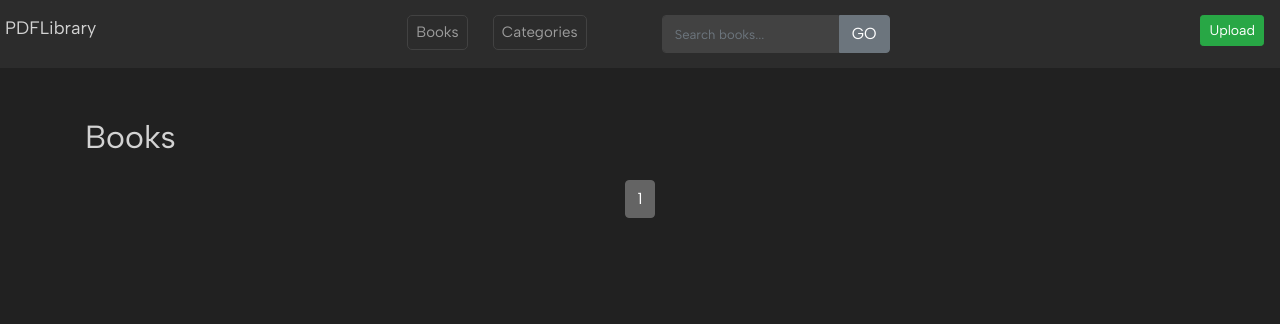
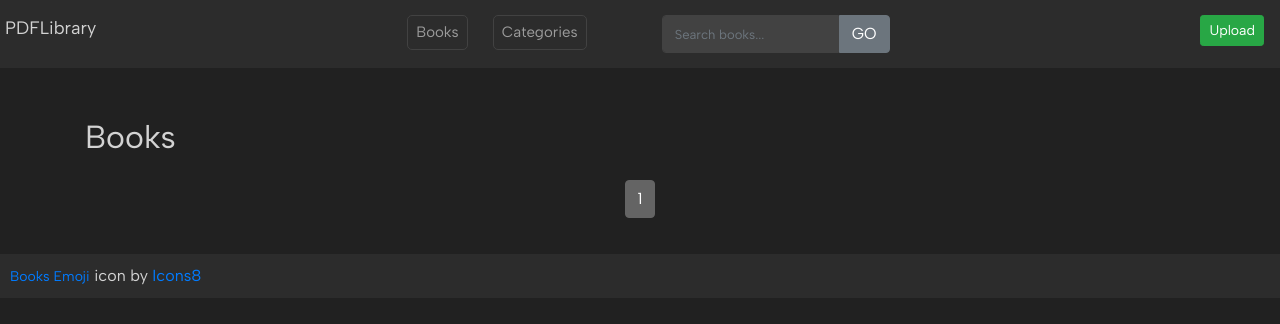
Before and after one commit to kiraboibrahim/pdf-library, a Django app: page /library/books in a window 1280 px wide. Shown: the top 324 px of the page. Run offline with Django 4.2, Linux system fonts and the light colour scheme; data that the repository does not hold is empty; some libraries are stand-ins or nearby versions.

Commit message:
refactor: Add image logo and attribution in footer

```diff
--- a/static/base/css/base.css
+++ b/static/base/css/base.css
@@ -61,3 +61,11 @@ label {
 .main-content-container {
     margin-top: 50px;
 }
+footer {
+    margin-top: 20px;
+    background-color: var(--bg-color);
+    padding: 10px;
+}
+.attribution {
+    font-size: 14px;
+}
--- a/templates/base/base.html
+++ b/templates/base/base.html
@@ -58,6 +58,11 @@
 <div class="main-content-container container">
     {% block content %}{% endblock content %}
 </div>
+
+<footer>
+    <a class="attribution" target="_blank" href="https://icons8.com/icon/MmkqIRv7P6Xy/books-emoji">Books Emoji</a> icon by <a target="_blank" href="https://icons8.com">Icons8</a>
+</footer>
+
 {# Show the book-upload-form-modal when the form has errors #}
 {% if book_upload_form.errors %}
 <script>
```
Also changed, not shown: static/base/images/logo.png (added).
